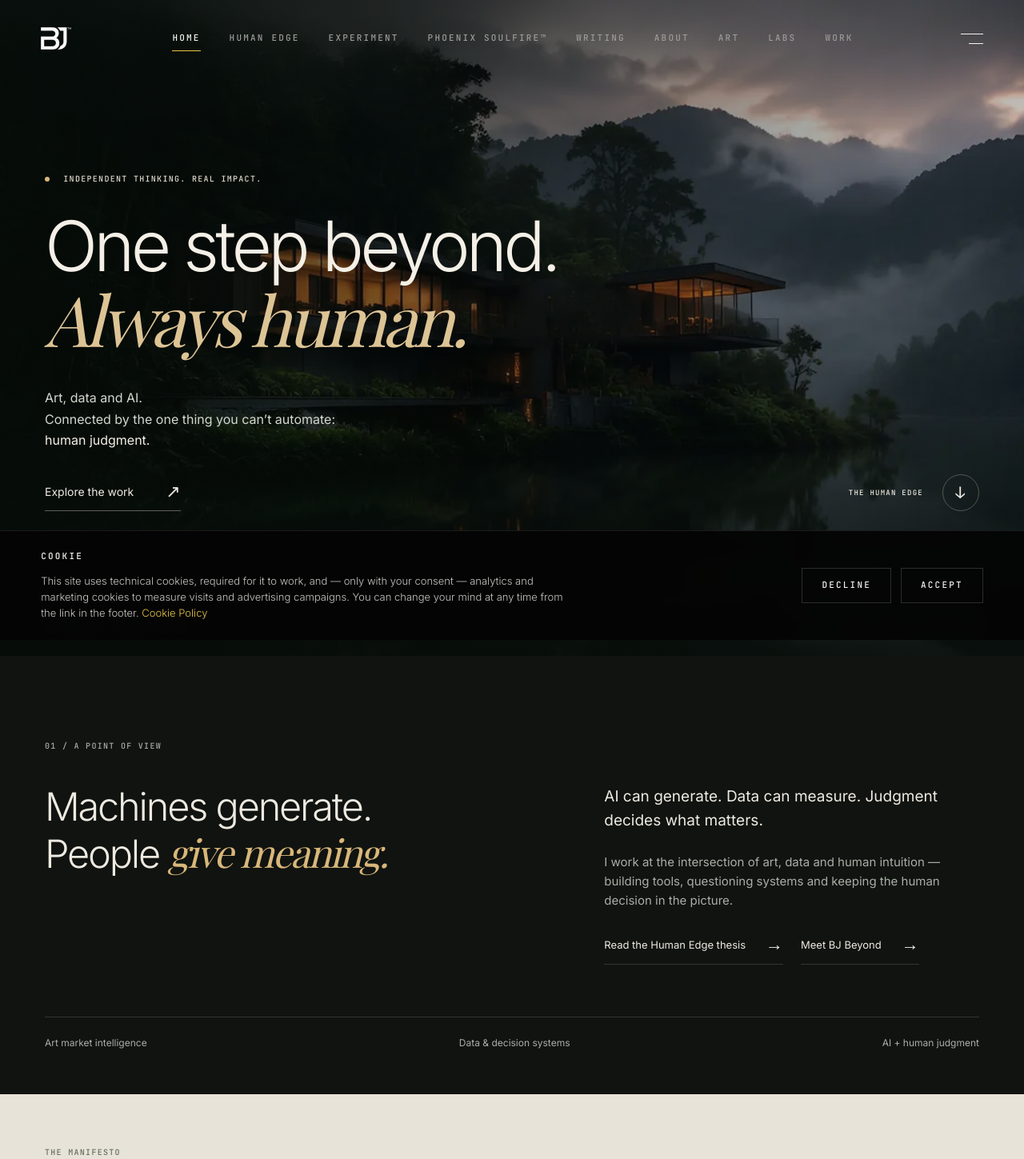
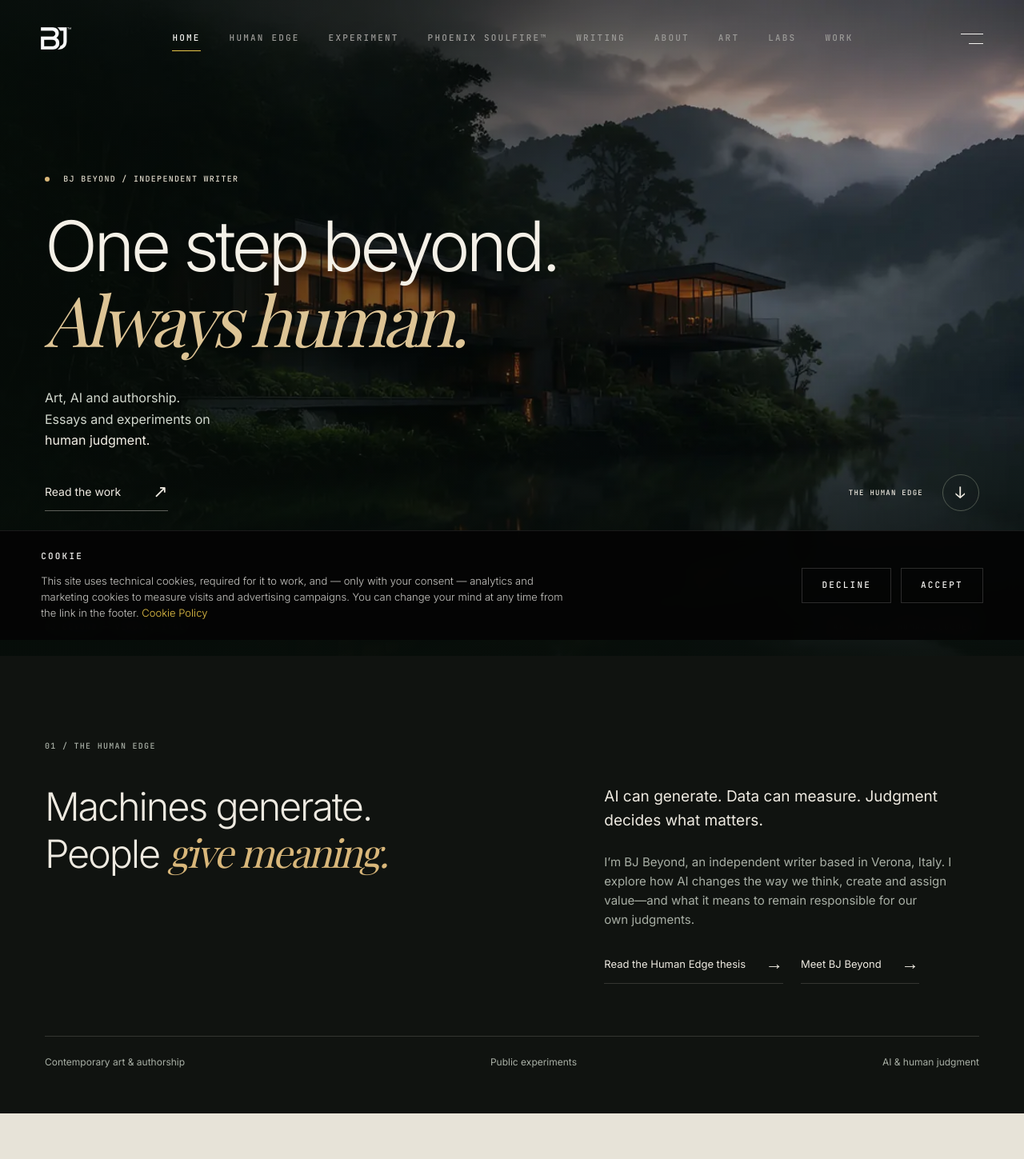
Before and after one commit to bjbeyond81/bjbeyond, a Next.js app: page / in a window 1280 px wide. Shown: the top 1449 px of the page at 80% size. Built offline with nearby package versions, Linux system fonts and the light colour scheme.

Commit message:
Align homepage with BJ Beyond independent writing and public inquiry

```diff
--- a/app/page.tsx
+++ b/app/page.tsx
@@ -1,3 +1,4 @@
+import type { Metadata } from 'next';
 import './home-v2.css';
 import { HomeMotion } from './HomeMotion';
 import { IntroProvider } from '@/components/chrome/Intro';
@@ -5,44 +6,62 @@ import { Navigation } from '@/components/chrome/Navigation';
 import { Footer } from '@/components/sections/Footer';
 import { SiteSchema } from '@/components/chrome/SiteSchema';
 import { CONTACT, WRITING } from '@/lib/content';
+import { metadataFor } from '@/lib/routes';
+import { siteSchema } from '@/lib/schema';
+
+const description = 'BJ Beyond is an independent writer exploring art, AI and human judgment through Human Edge, the Phoenix Experiment and public inquiry.';
+const title = 'BJ Beyond — Independent Writer | Art, AI & Human Judgment';
+const baseMetadata = metadataFor('/');
+export const metadata: Metadata = {
+  ...baseMetadata, title: { absolute: title }, description,
+  keywords: ['BJ Beyond', 'Human Edge', 'Phoenix Experiment', 'human judgment', 'authorship', 'contemporary art', 'artificial intelligence'],
+  openGraph: { ...baseMetadata.openGraph, title, description },
+  twitter: { ...baseMetadata.twitter, title, description },
+};
+const schema = siteSchema();
+const homeSchema = { ...schema, '@graph': schema['@graph'].map(node => {
+  if (node['@type'] === 'Person') return { ...node, jobTitle: 'Independent writer', description };
+  if (node['@type'] === 'WebSite') return { ...node, description };
+  return { ...node, '@type': 'Organization', description, knowsAbout: ['Human Edge', 'human judgment', 'authorship', 'contemporary art', 'Phoenix Experiment', 'artificial intelligence'] };
+}) };
 const quote = 'The biggest lie of the AI era? Believing that anyone who knows how to hit ‘enter’ will become an author, a designer, or a thinker.';
 const tests = ['Soul', 'Edge', 'Clarity', 'Impact', 'Legacy'];
 const articles = [...WRITING.articles].sort((a, b) => b.published.localeCompare(a.published));
-const capabilities = [
-  { n: '01', title: 'Intelligence', text: 'Art market research. Evidence that brings the bigger picture into focus.', words: 'RESEARCH / ART / VALUE' },
-  { n: '02', title: 'Systems', text: 'Power BI, dashboards and data architecture. Complexity, made useful.', words: 'DATA / POWER BI / DECISIONS' },
-  { n: '03', title: 'Human Edge', text: 'AI strategy and creative workflows. A human decision at the centre.', words: 'AI / STRATEGY / JUDGMENT' },
+const inquiries = [
+  { n: '01', title: 'Human Edge', text: 'Judgment, authorship and responsibility when machines generate the answers.', words: 'THINKING / AI / AUTHORSHIP', href: '/human-edge/' },
+  { n: '02', title: 'Phoenix', text: 'A public experiment. Preserved records, a documented sequence and explicit limits.', words: 'EXPERIMENT / GROK / EVIDENCE', href: '/phoenix-experiment/' },
+  { n: '03', title: 'Art & Meaning', text: 'Contemporary art, provenance and the human decisions behind cultural value.', words: 'ART / PROVENANCE / VALUE', href: '/art/' },
 ];
 function Arrow({ diagonal = false }: { diagonal?: boolean }) { return <span aria-hidden="true" className="edge-arrow">{diagonal ? '↗' : '→'}</span>; }
 export default function HomePage() {
-  return <IntroProvider curtain={false}><SiteSchema /><HomeMotion /><Navigation /><main id="main" className="edge-home">
+  return <IntroProvider curtain={false}><SiteSchema data={homeSchema} /><HomeMotion /><Navigation /><main id="main" className="edge-home">
     <section className="edge-hero" aria-labelledby="hero-title">
       <img className="edge-hero-image" src="/media/hero-1920.webp" srcSet="/media/hero-768.webp 768w, /media/hero-1280.webp 1280w, /media/hero-1920.webp 1920w, /media/hero-2560.webp 2560w" sizes="100vw" width="3808" height="2144" alt="" fetchPriority="high" />
       <div className="edge-hero-shade" />
       <div className="edge-wrap edge-hero-content">
-        <p className="edge-label edge-hero-label"><span className="edge-dot" /> INDEPENDENT THINKING. REAL IMPACT.</p>
+        <p className="edge-label edge-hero-label"><span className="edge-dot" /> BJ BEYOND / INDEPENDENT WRITER</p>
         <h1 id="hero-title">One step beyond.<br /><em>Always human.</em></h1>
-        <div className="edge-hero-bottom"><div><p className="edge-hero-description">Art, data and AI.<br />Connected by the one thing you can’t automate:<br /><strong>human judgment.</strong></p><a href="#selected" className="edge-button">Explore the work <Arrow diagonal /></a></div><a href="#thesis" className="edge-scroll"><span>THE HUMAN EDGE</span><span aria-hidden="true">↓</span></a></div>
+        <div className="edge-hero-bottom"><div><p className="edge-hero-description">Art, AI and authorship.<br />Essays and experiments on<br /><strong>human judgment.</strong></p><a href="/writing/" className="edge-button">Read the work <Arrow diagonal /></a></div><a href="#thesis" className="edge-scroll"><span>THE HUMAN EDGE</span><span aria-hidden="true">↓</span></a></div>
       </div>
-      <div className="edge-hero-caption edge-label"><span>BJ BEYOND — VERONA, ITALY</span><span>ART × DATA × HUMAN EDGE</span></div>
+      <div className="edge-hero-caption edge-label"><span>BJ BEYOND — VERONA, ITALY</span><span>ART × AI × HUMAN JUDGMENT</span></div>
     </section>
     <section id="thesis" className="edge-thesis edge-wrap">
-      <p className="edge-label">01 / A POINT OF VIEW</p>
-      <div className="edge-thesis-grid"><h2>Machines generate.<br />People <em>give meaning.</em></h2><div className="edge-thesis-copy"><p>AI can generate. Data can measure. Judgment decides what matters.</p><p>I work at the intersection of art, data and human intuition — building tools, questioning systems and keeping the human decision in the picture.</p><div className="edge-thesis-links"><a href="/human-edge/" className="edge-text-link">Read the Human Edge thesis <Arrow /></a><a href="/about/" className="edge-text-link">Meet BJ Beyond <Arrow /></a></div></div></div>
-      <div className="edge-disciplines"><span>Art market intelligence</span><span>Data & decision systems</span><span>AI + human judgment</span></div>
+      <p className="edge-label">01 / THE HUMAN EDGE</p>
+      <div className="edge-thesis-grid"><h2>Machines generate.<br />People <em>give meaning.</em></h2><div className="edge-thesis-copy"><p>AI can generate. Data can measure. Judgment decides what matters.</p><p>I’m BJ Beyond, an independent writer based in Verona, Italy. I explore how AI changes the way we think, create and assign value—and what it means to remain responsible for our own judgments.</p><div className="edge-thesis-links"><a href="/human-edge/" className="edge-text-link">Read the Human Edge thesis <Arrow /></a><a href="/about/" className="edge-text-link">Meet BJ Beyond <Arrow /></a></div></div></div>
+      <div className="edge-disciplines"><span>Contemporary art & authorship</span><span>Public experiments</span><span>AI & human judgment</span></div>
     </section>
     <section className="edge-manifesto" aria-labelledby="manifesto-label"><div className="edge-wrap edge-manifesto-inner"><p id="manifesto-label" className="edge-label">THE MANIFESTO</p><span className="edge-quote-symbol" aria-hidden="true">“</span><blockquote>{quote}</blockquote><div className="edge-manifesto-sign"><span className="edge-label">BJ BEYOND</span><span className="edge-label">THE HUMAN EDGE, IN ONE SENTENCE.</span></div></div></section>
     <section id="selected" className="edge-selected edge-wrap">
       <div className="edge-section-heading"><div><p className="edge-label">02 / SELECTED WORK</p><h2>Ideas, <em>put to the test.</em></h2></div><a href="/labs/" className="edge-text-link">All experiments <Arrow diagonal /></a></div>
-      <article id="phoenix" className="edge-phoenix"><div className="edge-phoenix-art"><img src="/media/labs/phoenix-1280.webp" srcSet="/media/labs/phoenix-768.webp 768w, /media/labs/phoenix-1280.webp 1280w, /media/labs/phoenix-1920.webp 1920w" sizes="(max-width: 760px) 100vw, 60vw" width="1280" height="720" alt="Phoenix with metallic wings and orange embers" loading="lazy" /><span className="edge-label edge-image-label">PHOENIX / HUMAN–AI EXPERIMENT</span></div><div className="edge-phoenix-copy"><p className="edge-label">FEATURED INVESTIGATION</p><h3>The Phoenix<br /><em>Experiment.</em></h3><p>What happens when the human keeps asking questions the system wasn’t built to answer?</p><p>Browse the preserved records behind the experiment: dated posts, screenshots and source limitations.</p><div className="edge-phoenix-links"><a href="/phoenix-experiment/" className="edge-text-link">Explore the Evidence Room <Arrow /></a><a href={WRITING.profile} target="_blank" rel="noopener noreferrer" className="edge-text-link">BJ Beyond on HackerNoon <Arrow diagonal /></a></div><div className="edge-tags"><span>HUMAN-IN-THE-LOOP</span><span>GROK</span></div></div></article>
+      <article id="phoenix" className="edge-phoenix"><div className="edge-phoenix-art"><img src="/media/labs/phoenix-1280.webp" srcSet="/media/labs/phoenix-768.webp 768w, /media/labs/phoenix-1280.webp 1280w, /media/labs/phoenix-1920.webp 1920w" sizes="(max-width: 760px) 100vw, 60vw" width="1280" height="720" alt="Phoenix with metallic wings and orange embers" loading="lazy" /><span className="edge-label edge-image-label">PHOENIX / HUMAN–AI EXPERIMENT</span></div><div className="edge-phoenix-copy"><p className="edge-label">FEATURED INVESTIGATION</p><h3>The Phoenix<br /><em>Experiment.</em></h3><p>A public record of interactions with Grok, built around recurring Phoenix imagery and Phoenix Soulfire.</p><p>The archive can document the sequence. It cannot tell us why the model chose to generate the image.</p><div className="edge-phoenix-links"><a href="/phoenix-experiment/" className="edge-text-link">Explore the Evidence Room <Arrow /></a><a href={WRITING.profile} target="_blank" rel="noopener noreferrer" className="edge-text-link">BJ Beyond on HackerNoon <Arrow diagonal /></a></div><div className="edge-tags"><span>HUMAN-IN-THE-LOOP</span><span>GROK</span></div></div></article>
       <div className="edge-projects"><a href="/method/" className="edge-project"><div className="edge-project-image"><img src="/media/terrace-1024.webp" alt="Mist over still water from a terrace" width="1024" height="520" loading="lazy" /><span className="edge-project-index">01 / THE METHOD</span><span className="edge-project-arrow"><Arrow diagonal /></span></div><div className="edge-project-body"><h3>Phoenix Soulfire™</h3><p>Five tests before an idea is trusted.</p><div className="edge-tests">{tests.map(test => <span key={test}>{test}</span>)}</div></div></a>
       <a href="/phoenix/" className="edge-project"><div className="edge-project-image edge-signal" aria-hidden="true"><div className="edge-signal-grid" /><div className="edge-signal-ring ring-one" /><div className="edge-signal-ring ring-two" /><div className="edge-signal-ring ring-three" /><span className="edge-signal-core">PHX<span>RANKING SIMULATOR</span></span><span className="edge-project-index">02 / THE SYSTEM</span><span className="edge-project-arrow"><Arrow diagonal /></span></div><div className="edge-project-body"><h3>Phoenix Simulator</h3><p>Explore the signals that shape distribution.</p><span className="edge-label">OPEN THE INTERACTIVE LAB <Arrow /></span></div></a></div>
     </section>
-    <section id="art" className="edge-art"><div className="edge-art-image"><img src="/media/nocturne-1600.webp" alt="" width="1600" height="812" loading="lazy" /></div><div className="edge-wrap edge-art-content"><p className="edge-label">03 / ART, VALUE & PROVENANCE</p><h2>Images are infinite.<br /><em>Meaning is not.</em></h2><p>Authorship. Provenance. The human story behind value.<br />Art intelligence for a world that can generate anything.</p><a href="/art/" className="edge-button">Explore art & provenance <Arrow diagonal /></a><a href="https://verify.authentia.it/" target="_blank" rel="noopener noreferrer" className="edge-art-note edge-label">WITH AUTHENTIA ARTE — VERIFIABLE AUTHORSHIP <Arrow diagonal /></a></div></section>
-    <section id="writing" className="edge-writing edge-wrap"><div className="edge-section-heading"><div><p className="edge-label">04 / FIELD NOTES</p><h2>Curiosity. <em>On the record.</em></h2></div><div className="edge-heading-links"><a href="/writing/" className="edge-text-link">All writing <Arrow /></a><a href="/writing/claude-opus-5-vs-pangram/" className="edge-text-link">Claude Opus 5 vs Pangram: my public test <Arrow /></a><a href={WRITING.profile} target="_blank" rel="noopener noreferrer" className="edge-text-link">HackerNoon <Arrow diagonal /></a></div></div>
+    <section id="art" className="edge-art"><div className="edge-art-image"><img src="/media/nocturne-1600.webp" alt="" width="1600" height="812" loading="lazy" /></div><div className="edge-wrap edge-art-content"><p className="edge-label">03 / ART, VALUE & PROVENANCE</p><h2>Images are infinite.<br /><em>Meaning is not.</em></h2><p>Authorship. Provenance. The human story behind value.<br />What makes a work worth remembering when images are everywhere?</p><a href="/art/" className="edge-button">Explore art & provenance <Arrow diagonal /></a><a href="https://verify.authentia.it/" target="_blank" rel="noopener noreferrer" className="edge-art-note edge-label">WITH AUTHENTIA ARTE — VERIFIABLE AUTHORSHIP <Arrow diagonal /></a></div></section>
+    <section id="writing" className="edge-writing edge-wrap"><div className="edge-section-heading"><div><p className="edge-label">04 / SELECTED WRITING</p><h2>Curiosity. <em>On the record.</em></h2></div><div className="edge-heading-links"><a href="/writing/" className="edge-text-link">All writing <Arrow /></a><a href="/writing/claude-opus-5-vs-pangram/" className="edge-text-link">Claude Opus 5 vs Pangram: my public test <Arrow /></a><a href={WRITING.profile} target="_blank" rel="noopener noreferrer" className="edge-text-link">HackerNoon <Arrow diagonal /></a></div></div>
       <div className="edge-articles">{articles.map(article => <a key={article.slug} href={article.href} target="_blank" rel="noopener noreferrer" className="edge-article"><div className="edge-article-body"><p className="edge-label">{article.topics[0]} <time dateTime={article.published}>{article.published.split("-").reverse().join(".")}</time></p><h3>{article.title}</h3><p>{article.standfirst}</p><span className="edge-article-link">Read the story <Arrow diagonal /></span></div></a>)}</div>
     </section>
-    <section id="work" className="edge-capabilities edge-wrap"><div className="edge-section-heading"><div><p className="edge-label">05 / WORK WITH ME</p><h2>A sharper way <em>forward.</em></h2></div><a href="/services/" className="edge-text-link">Explore capabilities <Arrow diagonal /></a></div><div className="edge-capability-list">{capabilities.map(item=><a href="/services/" className="edge-capability" key={item.n}><span className="edge-label">{item.n}</span><h3>{item.title}</h3><div><p>{item.text}</p><span className="edge-label">{item.words}</span></div><Arrow diagonal /></a>)}</div></section>
-    <section id="contact" className="edge-contact"><div className="edge-wrap"><p className="edge-label"><span className="edge-dot" /> LET’S BUILD SOMETHING THAT MATTERS.</p><div className="edge-contact-row"><h2>Your next idea.<br /><em>One step beyond.</em></h2><a href={`mailto:${CONTACT.emails[0].address}`} className="edge-contact-button" aria-label="Start a conversation by email"><Arrow diagonal /></a></div><div className="edge-contact-services"><a href="/services/#service-01">ART MARKET REVIEW <Arrow /></a><a href="/services/#service-02">BUILD A DATA SYSTEM <Arrow /></a><a href="/services/#service-03">AI + HUMAN EDGE PROJECT <Arrow /></a></div><div className="edge-contact-bottom"><a href={`mailto:${CONTACT.emails[0].address}`}>{CONTACT.emails[0].address}</a><span className="edge-label">VERONA, ITALY / OPEN TO THE WORLD</span></div></div></section>
+    <section id="work" className="edge-capabilities edge-wrap"><div className="edge-section-heading"><div><p className="edge-label">05 / LINES OF INQUIRY</p><h2>Questions worth <em>pursuing.</em></h2></div><a href="/about/" className="edge-text-link">About BJ Beyond <Arrow diagonal /></a></div><div className="edge-capability-list">{inquiries.map(item=><a href={item.href} className="edge-capability" key={item.n}><span className="edge-label">{item.n}</span><h3>{item.title}</h3><div><p>{item.text}</p><span className="edge-label">{item.words}</span></div><Arrow diagonal /></a>)}</div></section>
+    <section id="contact" className="edge-contact"><div className="edge-wrap"><p className="edge-label"><span className="edge-dot" /> READ. QUESTION. DISCUSS.</p><div className="edge-contact-row"><h2>Read the work.<br /><em>Join the conversation.</em></h2><a href={`mailto:${CONTACT.emails[0].address}`} className="edge-contact-button" aria-label="Contact BJ Beyond by email"><Arrow diagonal /></a></div><div className="edge-contact-services"><a href="/writing/">READ THE WORK <Arrow /></a><a href="/phoenix-experiment/">EXAMINE THE EVIDENCE <Arrow /></a><a href="https://x.com/Bj_Beyond">JOIN THE CONVERSATION <Arrow /></a></div><div className="edge-contact-bottom"><a href={`mailto:${CONTACT.emails[0].address}`}>{CONTACT.emails[0].address}</a><span className="edge-label">VERONA, ITALY / OPEN TO THE WORLD</span></div></div></section>
   </main><Footer /></IntroProvider>;
 }
```
